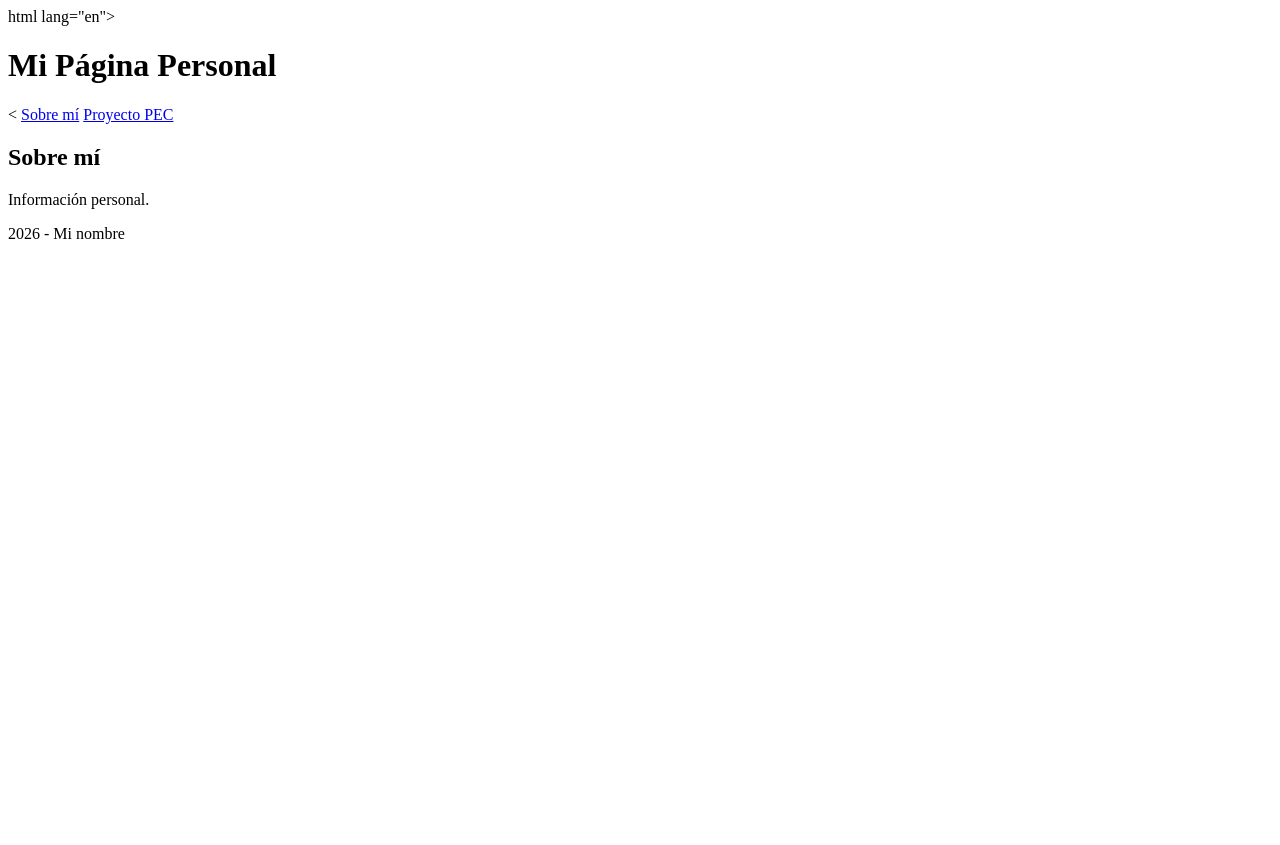
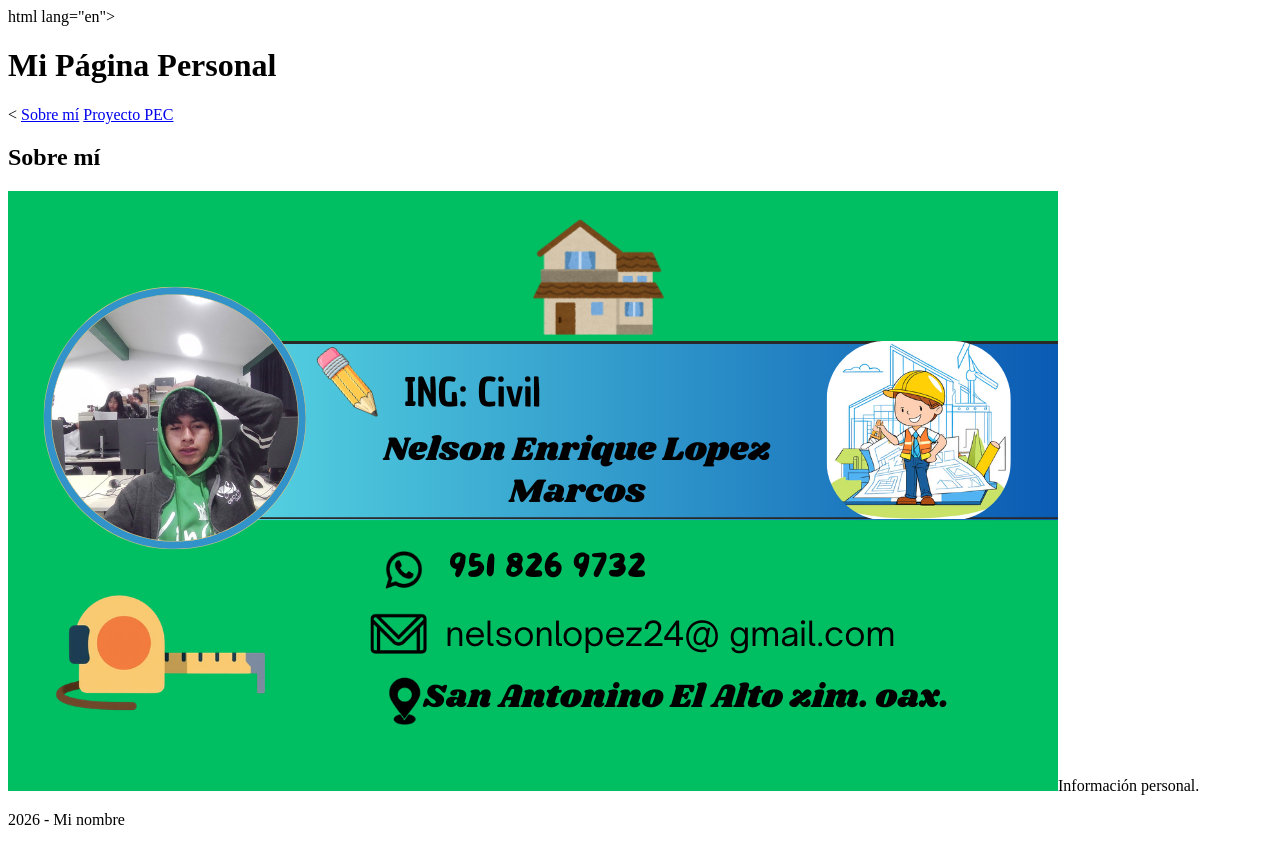
Before and after one commit to Nelson-Lopez2008/pagina_web_nelson_602, a plain HTML site: page index.html in a window 1280 px wide. Before the commit the page ends 800 px from the top, so only its background shows below. Drawn offline with Linux system fonts and the light colour scheme.

Commit message:
Update index.html

```diff
--- a/index.html
+++ b/index.html
@@ -17,7 +17,7 @@ html lang="en">
 
     <section>
       <h2>Sobre mí</h2>
-    <ing src="img/Tarjeta de Presentación Psicóloga Profesional Geométrico Rosa y Blanco.png"alt ="foto personal"
+    <img src="img/Tarjeta de Presentación Psicóloga Profesional Geométrico Rosa y Blanco.png"alt ="foto personal"
       <p>Información personal.</p>
     </section>
 
```
